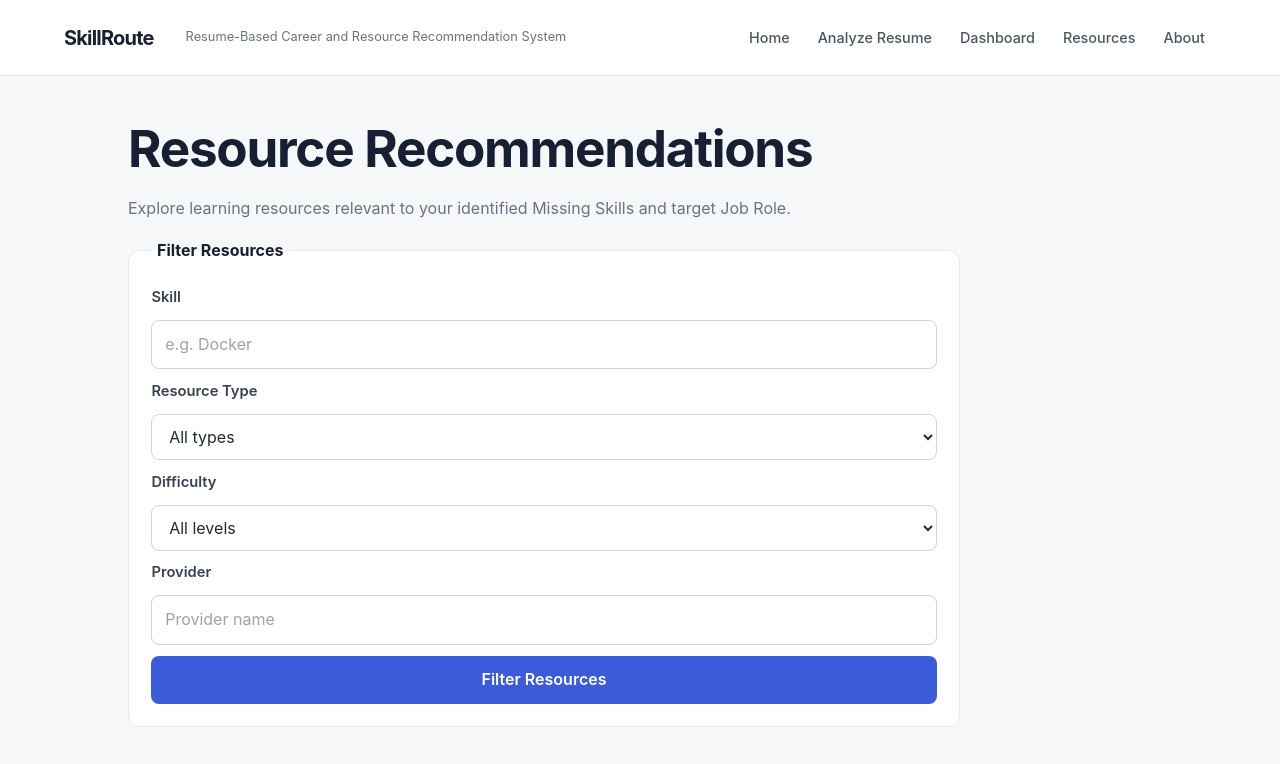
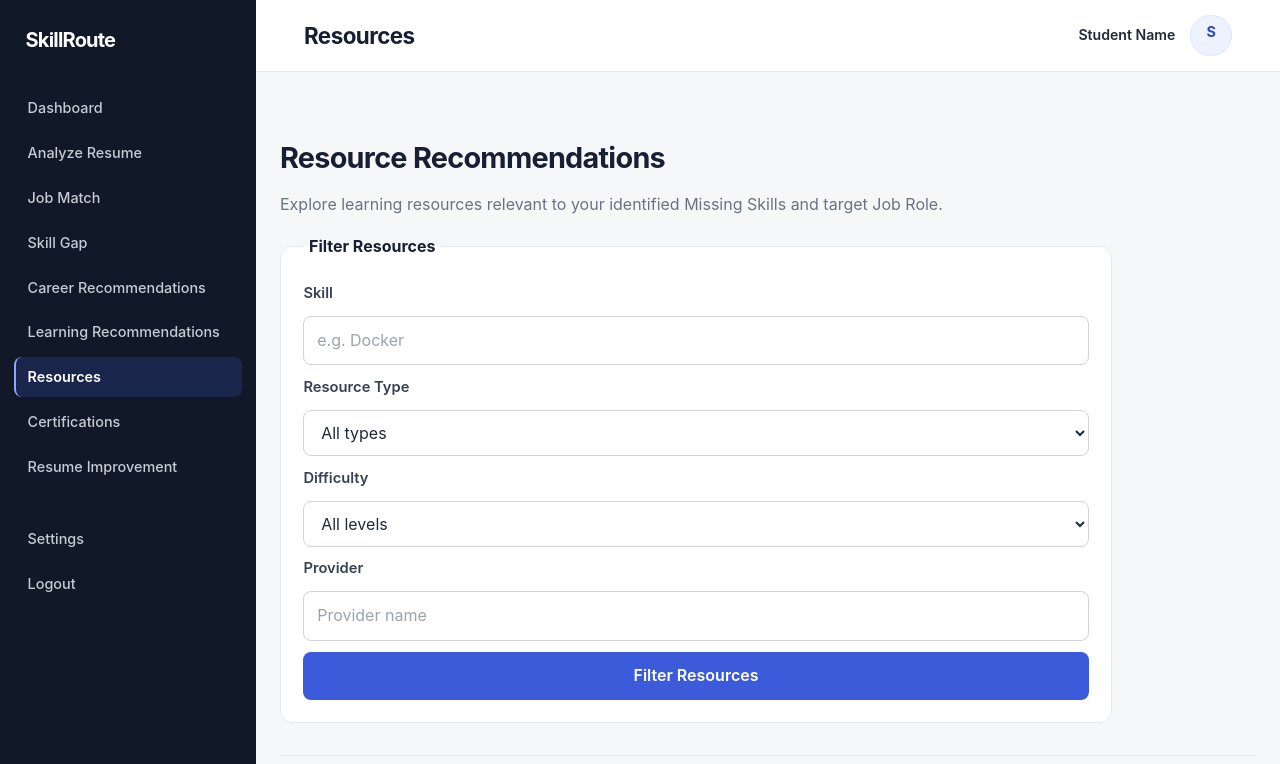
Before and after one commit to Anuj15-rage/Skill-Route, a plain HTML site: page resources.html in a window 1280 px wide. Shown: the top 764 px of the page. Drawn offline with Linux system fonts and the light colour scheme; files that its build step writes are made by us from their sources.

Commit message:
Update resources.html

```diff
--- a/resources.html
+++ b/resources.html
@@ -4,23 +4,40 @@
   <meta charset="UTF-8">
   <meta name="viewport" content="width=device-width, initial-scale=1.0">
   <title>Resource Recommendations | SkillRoute</title>
-  <link rel="stylesheet" href="style.css">
+  <link rel="stylesheet" href="css/style.css">
 </head>
 <body>
+  <div class="dashboard-layout">
+    <aside class="sidebar">
+      <a class="brand" href="index.html">SkillRoute</a>
+      <nav aria-label="Main navigation">
+        <ul>
+          <li><a class="sidebar-link" href="dashboard.html">Dashboard</a></li>
+          <li><a class="sidebar-link" href="analyze.html">Analyze Resume</a></li>
+          <li><a class="sidebar-link" href="dashboard.html#job-match">Job Match</a></li>
+          <li><a class="sidebar-link" href="dashboard.html#skill-gap">Skill Gap</a></li>
+          <li><a class="sidebar-link" href="dashboard.html#career-recommendations">Career Recommendations</a></li>
+          <li><a class="sidebar-link" href="dashboard.html#learning-recommendations">Learning Recommendations</a></li>
+          <li><a class="sidebar-link active" href="resources.html" aria-current="page">Resources</a></li>
+          <li><a class="sidebar-link" href="dashboard.html#certifications">Certifications</a></li>
+          <li><a class="sidebar-link" href="dashboard.html#resume-improvement">Resume Improvement</a></li>
+        </ul>
+      </nav>
+      <nav class="sidebar-footer" aria-label="Account navigation">
+        <ul>
+          <li><a class="sidebar-link" href="#settings">Settings</a></li>
+          <li><a class="sidebar-link" href="index.html">Logout</a></li>
+        </ul>
+      </nav>
+    </aside>
+    <div class="dashboard-content">
       <header class="header">
-    <a class="brand" href="index.html">SkillRoute</a>
-    <p>Resume-Based Career and Resource Recommendation System</p>
-    <nav class="nav" aria-label="Main navigation">
-      <a href="index.html">Home</a>
-      <a href="analyze.html">Analyze Resume</a>
-      <a href="dashboard.html">Dashboard</a>
-      <a href="resources.html">Resources</a>
-      <a href="index.html#about">About</a>
-    </nav>
+        <h1>Resources</h1>
+        <div class="profile"><span>Student Name</span><button type="button" aria-label="Open profile menu">Profile</button></div>
       </header>
       <main class="container">
         <section class="section">
-      <h1>Resource Recommendations</h1>
+          <h2>Resource Recommendations</h2>
           <p>Explore learning resources relevant to your identified Missing Skills and target Job Role.</p>
           <form class="job-form" action="resources.html" method="get">
             <fieldset>
@@ -94,5 +111,7 @@
         </section>
       </main>
       <footer class="footer"><p>SkillRoute</p></footer>
+    </div>
+  </div>
 </body>
 </html>
```
Lines whose indentation alone changed are shown as unchanged.
